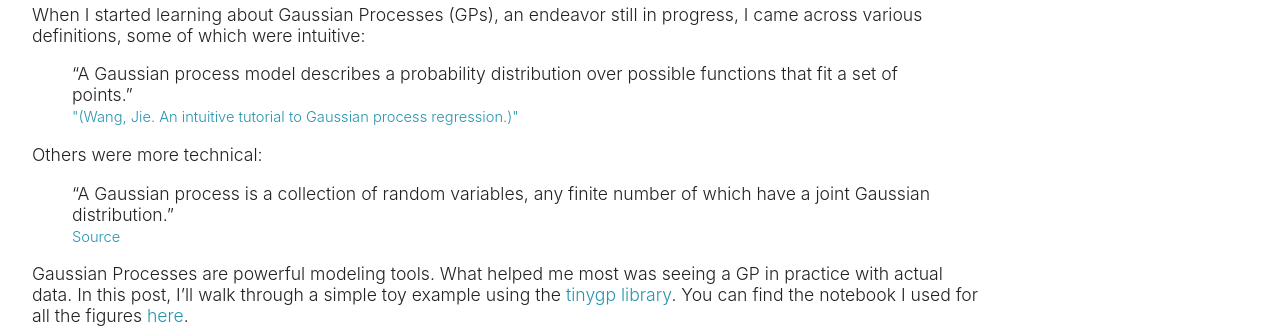
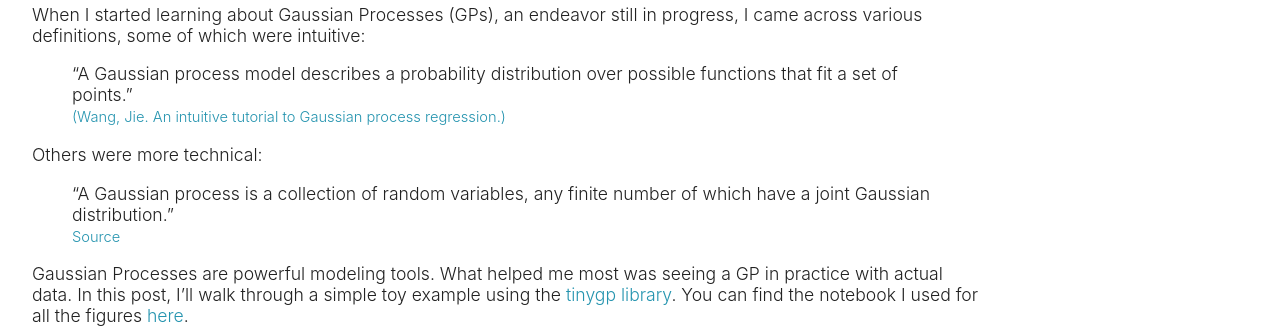
Before and after one commit to zoekko/zoekko.github.io, a Jekyll site: the page blog/gps/gp-toy-example.html, which Jekyll copies as it is, in a window 1280 px wide and 900 px high. Shown: the part 189-517 px from the top of the window. Built offline with Jekyll 4.4.1, drawn with Linux system fonts in a browser that asks for light colours.

```diff
--- a/blog/gps/gp-toy-example.html
+++ b/blog/gps/gp-toy-example.html
@@ -133,7 +133,7 @@
             <blockquote>
                 “A Gaussian process model describes a probability distribution over possible functions that fit a set of points.”
                 <br>
-                <small><a href="https://arxiv.org/html/2009.10862v5" target="_blank">"(Wang, Jie. An intuitive tutorial to Gaussian process regression.)"</a></small>
+                <small><a href="https://arxiv.org/html/2009.10862v5" target="_blank"> (Wang, Jie. An intuitive tutorial to Gaussian process regression.) </a></small>
             </blockquote>
             <p>
                 Others were more technical:
```
